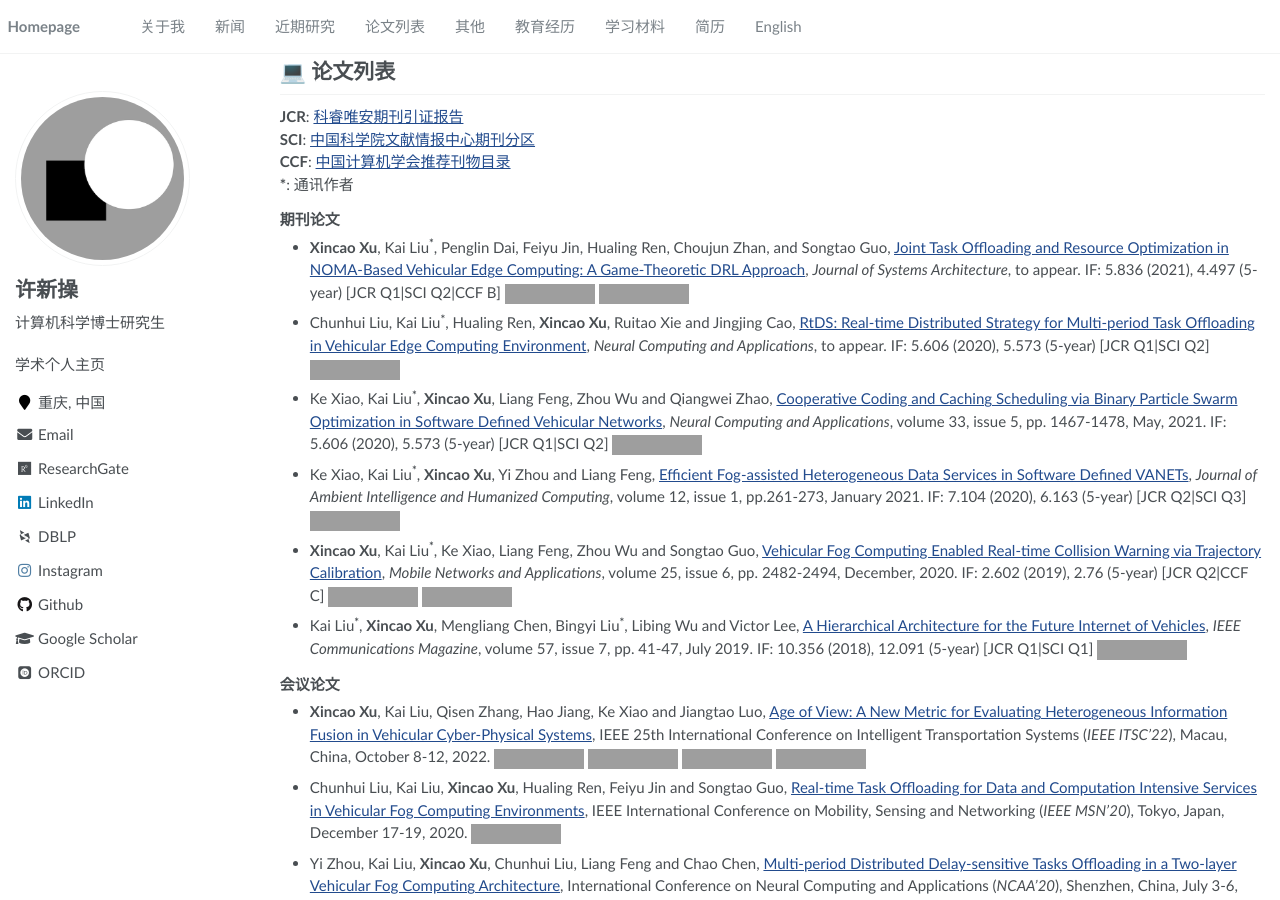
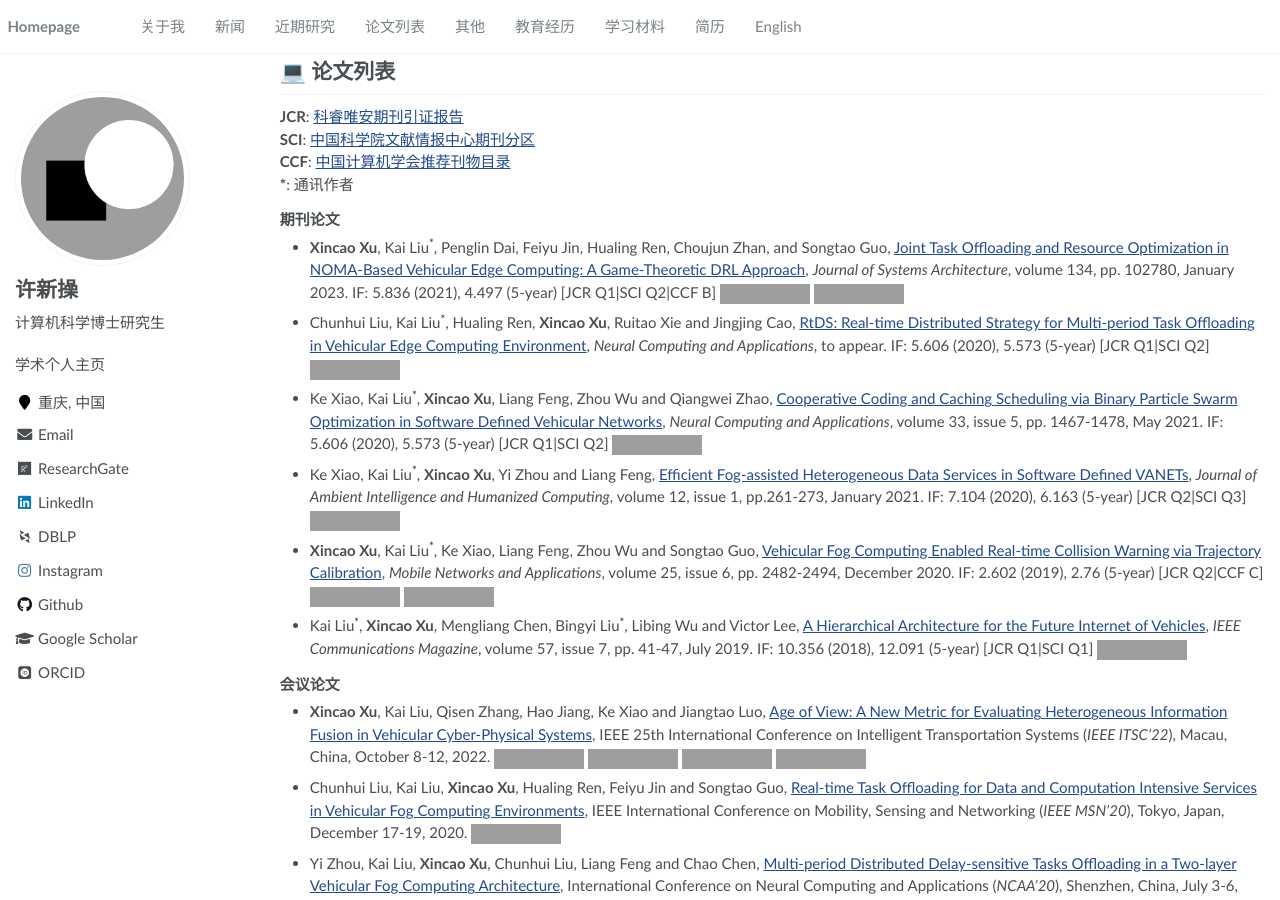
Before and after one commit to neardws/zh, a Jekyll site: the page built from _pages/about.md, in a window 1280 px wide and 900 px high, scrolled down 2429 px, cut to the strip 0-900 px from the top of the window. Built offline with Jekyll 4.4.1, drawn with Linux system fonts in a browser that asks for light colours; some web fonts are replaced; grey boxes are pictures that could not be loaded.

Commit message:
Update pub.md

```diff
--- a/_pages/includes/pub.md
+++ b/_pages/includes/pub.md
@@ -7,11 +7,11 @@
 
 #### 期刊论文
 
-- **Xincao Xu**, Kai Liu<sup>**\***</sup>, Penglin Dai, Feiyu Jin, Hualing Ren, Choujun Zhan, and Songtao Guo, [Joint Task Offloading and Resource Optimization in NOMA-Based Vehicular Edge Computing: A Game-Theoretic DRL Approach](https://www.sciencedirect.com/science/article/pii/S138376212200265X), *Journal of Systems Architecture*, to appear. IF: 5.836 (2021), 4.497 (5-year) [JCR Q1\|SCI Q2\|CCF B] [![](https://img.shields.io/badge/dynamic/json?logo=Google%20Scholar&url=https%3A%2F%2Fcdn.jsdelivr.net%2Fgh%2FNeardws%2Fneardws.github.io@google-scholar-stats%2Fgs_data.json&query=$['publications']['DK5avZUAAAAJ:Y5dfb0dijaUC']['num_citations']&labelColor=f6f6f6&color=9cf&style=flat&label=citations)](https://scholar.google.com/citations?view_op=view_citation&hl=en&user=DK5avZUAAAAJ&citation_for_view=DK5avZUAAAAJ:Y5dfb0dijaUC) [![](https://img.shields.io/github/stars/neardws/Game-Theoretic-Deep-Reinforcement-Learning?style=social)](https://github.com/neardws/Game-Theoretic-Deep-Reinforcement-Learning)
+- **Xincao Xu**, Kai Liu<sup>**\***</sup>, Penglin Dai, Feiyu Jin, Hualing Ren, Choujun Zhan, and Songtao Guo, [Joint Task Offloading and Resource Optimization in NOMA-Based Vehicular Edge Computing: A Game-Theoretic DRL Approach](https://www.sciencedirect.com/science/article/pii/S138376212200265X), *Journal of Systems Architecture*, volume 134, pp. 102780, January 2023. IF: 5.836 (2021), 4.497 (5-year) [JCR Q1\|SCI Q2\|CCF B] [![](https://img.shields.io/badge/dynamic/json?logo=Google%20Scholar&url=https%3A%2F%2Fcdn.jsdelivr.net%2Fgh%2FNeardws%2Fneardws.github.io@google-scholar-stats%2Fgs_data.json&query=$['publications']['DK5avZUAAAAJ:Y5dfb0dijaUC']['num_citations']&labelColor=f6f6f6&color=9cf&style=flat&label=citations)](https://scholar.google.com/citations?view_op=view_citation&hl=en&user=DK5avZUAAAAJ&citation_for_view=DK5avZUAAAAJ:Y5dfb0dijaUC) [![](https://img.shields.io/github/stars/neardws/Game-Theoretic-Deep-Reinforcement-Learning?style=social)](https://github.com/neardws/Game-Theoretic-Deep-Reinforcement-Learning)
 - Chunhui Liu, Kai Liu<sup>**\***</sup>, Hualing Ren, **Xincao Xu**, Ruitao Xie and Jingjing Cao, [RtDS: Real-time Distributed Strategy for Multi-period Task Offloading in Vehicular Edge Computing Environment](https://link.springer.com/article/10.1007/s00521-021-05766-5), *Neural Computing and Applications*, to appear. IF: 5.606 (2020), 5.573 (5-year) [JCR Q1\|SCI Q2] [![](https://img.shields.io/badge/dynamic/json?logo=Google%20Scholar&url=https%3A%2F%2Fcdn.jsdelivr.net%2Fgh%2FNeardws%2Fneardws.github.io@google-scholar-stats%2Fgs_data.json&query=$['publications']['DK5avZUAAAAJ:4fKUyHm3Qg0C']['num_citations']&labelColor=f6f6f6&color=9cf&style=flat&label=citations)](https://scholar.google.com/citations?view_op=view_citation&hl=en&user=DK5avZUAAAAJ&citation_for_view=DK5avZUAAAAJ:4fKUyHm3Qg0C)
-- Ke Xiao, Kai Liu<sup>**\***</sup>, **Xincao Xu**, Liang Feng, Zhou Wu and Qiangwei Zhao, [Cooperative Coding and Caching Scheduling via Binary Particle Swarm Optimization in Software Defined Vehicular Networks](https://link.springer.com/article/10.1007/s00521-020-04978-5), *Neural Computing and Applications*, volume 33, issue 5, pp. 1467-1478, May, 2021. IF: 5.606 (2020), 5.573 (5-year) [JCR Q1\|SCI Q2] [![](https://img.shields.io/badge/dynamic/json?logo=Google%20Scholar&url=https%3A%2F%2Fcdn.jsdelivr.net%2Fgh%2FNeardws%2Fneardws.github.io@google-scholar-stats%2Fgs_data.json&query=$['publications']['DK5avZUAAAAJ:l7t_Zn2s7bgC']['num_citations']&labelColor=f6f6f6&color=9cf&style=flat&label=citations)](https://scholar.google.com/citations?view_op=view_citation&hl=en&user=DK5avZUAAAAJ&citation_for_view=DK5avZUAAAAJ:l7t_Zn2s7bgC)
+- Ke Xiao, Kai Liu<sup>**\***</sup>, **Xincao Xu**, Liang Feng, Zhou Wu and Qiangwei Zhao, [Cooperative Coding and Caching Scheduling via Binary Particle Swarm Optimization in Software Defined Vehicular Networks](https://link.springer.com/article/10.1007/s00521-020-04978-5), *Neural Computing and Applications*, volume 33, issue 5, pp. 1467-1478, May 2021. IF: 5.606 (2020), 5.573 (5-year) [JCR Q1\|SCI Q2] [![](https://img.shields.io/badge/dynamic/json?logo=Google%20Scholar&url=https%3A%2F%2Fcdn.jsdelivr.net%2Fgh%2FNeardws%2Fneardws.github.io@google-scholar-stats%2Fgs_data.json&query=$['publications']['DK5avZUAAAAJ:l7t_Zn2s7bgC']['num_citations']&labelColor=f6f6f6&color=9cf&style=flat&label=citations)](https://scholar.google.com/citations?view_op=view_citation&hl=en&user=DK5avZUAAAAJ&citation_for_view=DK5avZUAAAAJ:l7t_Zn2s7bgC)
 - Ke Xiao, Kai Liu<sup>**\***</sup>, **Xincao Xu**, Yi Zhou and Liang Feng, [Efficient Fog-assisted Heterogeneous Data Services in Software Defined VANETs](https://link.springer.com/article/10.1007/s12652-019-01507-8), *Journal of Ambient Intelligence and Humanized Computing*, volume 12, issue 1, pp.261-273, January 2021. IF: 7.104 (2020), 6.163 (5-year) [JCR Q2\|SCI Q3] [![](https://img.shields.io/badge/dynamic/json?logo=Google%20Scholar&url=https%3A%2F%2Fcdn.jsdelivr.net%2Fgh%2FNeardws%2Fneardws.github.io@google-scholar-stats%2Fgs_data.json&query=$['publications']['DK5avZUAAAAJ:CHSYGLWDkRkC']['num_citations']&labelColor=f6f6f6&color=9cf&style=flat&label=citations)](https://scholar.google.com/citations?view_op=view_citation&hl=en&user=DK5avZUAAAAJ&citation_for_view=DK5avZUAAAAJ:CHSYGLWDkRkC)
-- **Xincao Xu**, Kai Liu<sup>**\***</sup>, Ke Xiao, Liang Feng, Zhou Wu and Songtao Guo, [Vehicular Fog Computing Enabled Real-time Collision Warning via Trajectory Calibration](https://link.springer.com/article/10.1007/s11036-020-01591-7), *Mobile Networks and Applications*, volume 25, issue 6, pp. 2482-2494, December, 2020. IF: 2.602 (2019), 2.76 (5-year) [JCR Q2\|CCF C] [![](https://img.shields.io/badge/dynamic/json?logo=Google%20Scholar&url=https%3A%2F%2Fcdn.jsdelivr.net%2Fgh%2FNeardws%2Fneardws.github.io@google-scholar-stats%2Fgs_data.json&query=$['publications']['DK5avZUAAAAJ:tOudhMTPpwUC']['num_citations']&labelColor=f6f6f6&color=9cf&style=flat&label=citations)](https://scholar.google.com/citations?view_op=view_citation&hl=en&user=DK5avZUAAAAJ&citation_for_view=DK5avZUAAAAJ:tOudhMTPpwUC) [![](https://img.shields.io/github/stars/neardws/fog-computing-based-collision-warning-system?style=social)](https://github.com/neardws/fog-computing-based-collision-warning-system)
+- **Xincao Xu**, Kai Liu<sup>**\***</sup>, Ke Xiao, Liang Feng, Zhou Wu and Songtao Guo, [Vehicular Fog Computing Enabled Real-time Collision Warning via Trajectory Calibration](https://link.springer.com/article/10.1007/s11036-020-01591-7), *Mobile Networks and Applications*, volume 25, issue 6, pp. 2482-2494, December 2020. IF: 2.602 (2019), 2.76 (5-year) [JCR Q2\|CCF C] [![](https://img.shields.io/badge/dynamic/json?logo=Google%20Scholar&url=https%3A%2F%2Fcdn.jsdelivr.net%2Fgh%2FNeardws%2Fneardws.github.io@google-scholar-stats%2Fgs_data.json&query=$['publications']['DK5avZUAAAAJ:tOudhMTPpwUC']['num_citations']&labelColor=f6f6f6&color=9cf&style=flat&label=citations)](https://scholar.google.com/citations?view_op=view_citation&hl=en&user=DK5avZUAAAAJ&citation_for_view=DK5avZUAAAAJ:tOudhMTPpwUC) [![](https://img.shields.io/github/stars/neardws/fog-computing-based-collision-warning-system?style=social)](https://github.com/neardws/fog-computing-based-collision-warning-system)
 - Kai Liu<sup>**\***</sup>, **Xincao Xu**, Mengliang Chen, Bingyi Liu<sup>**\***</sup>, Libing Wu and Victor Lee, [A Hierarchical Architecture for the Future Internet of Vehicles](https://ieeexplore.ieee.org/document/8767077), *IEEE Communications Magazine*, volume 57, issue 7, pp. 41-47, July 2019. IF: 10.356  (2018), 12.091 (5-year) [JCR Q1\|SCI Q1] [![](https://img.shields.io/badge/dynamic/json?logo=Google%20Scholar&url=https%3A%2F%2Fcdn.jsdelivr.net%2Fgh%2FNeardws%2Fneardws.github.io@google-scholar-stats%2Fgs_data.json&query=$['publications']['DK5avZUAAAAJ:1sJd4Hv_s6UC']['num_citations']&labelColor=f6f6f6&color=9cf&style=flat&label=citations)](https://scholar.google.com/citations?view_op=view_citation&hl=en&user=DK5avZUAAAAJ&citation_for_view=DK5avZUAAAAJ:1sJd4Hv_s6UC)
 
 #### 会议论文
```
